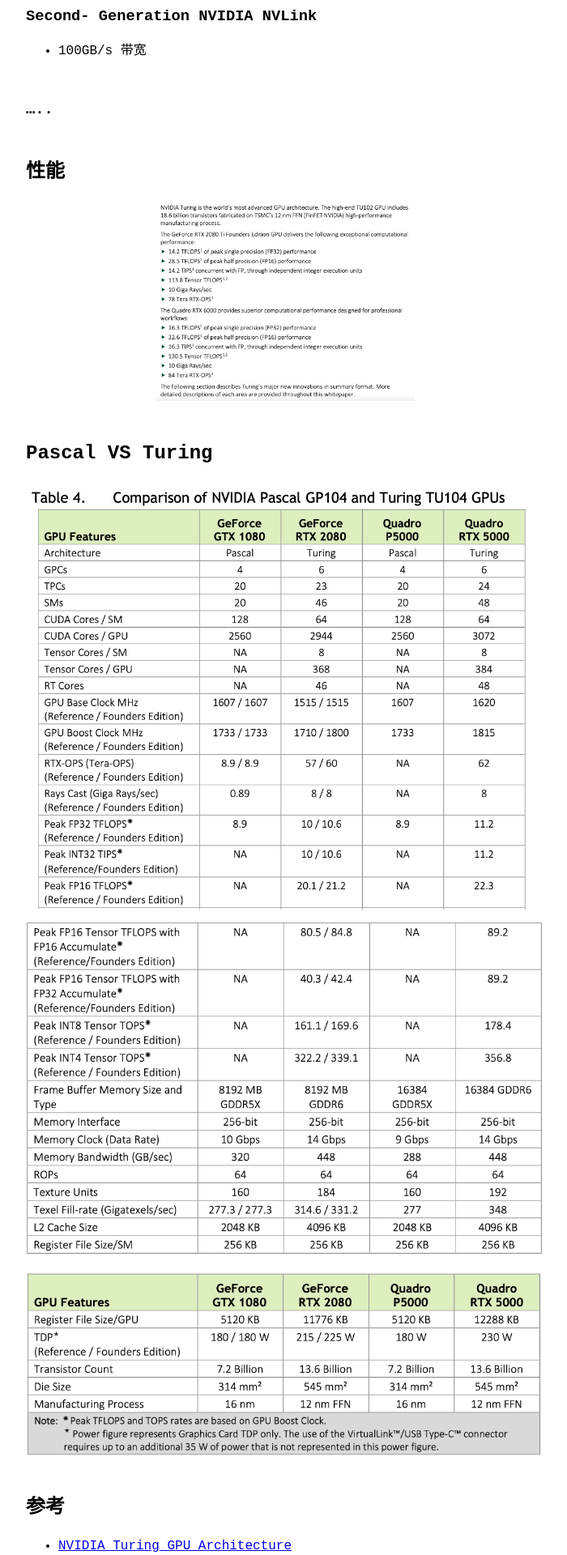
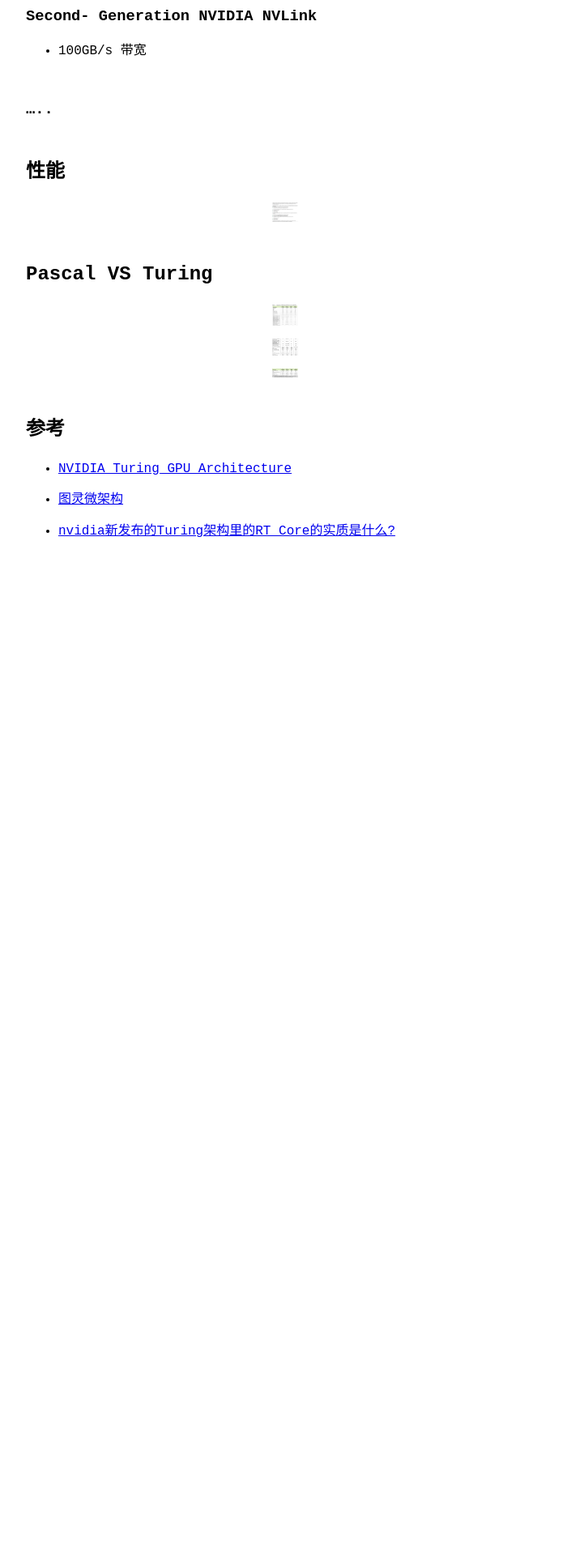
Before and after one commit to Daydream0929/daydream0929.github.io, a Jekyll site: the page built from _posts/2024-01-26-nvidia-turing.md, in a window 1280 px wide. Shown: the part 1050-2970 px from the top of the page at 81% size, without its empty margins (288-988 px from the left). Built offline with Jekyll 4.4.1, drawn with Linux system fonts in a browser that asks for light colours; our own code applies the rules of GitHub Pages for plain Markdown files; after the commit the page ends 1797 px from its top, so only the background shows below that.

Commit message:
update sass

```diff
--- a/_sass/no-style-please.scss
+++ b/_sass/no-style-please.scss
@@ -88,7 +88,7 @@
 }
 
 img {
-  max-width: 100%;
+  max-width: 5%;
   display: block;
   margin: 0 auto;
 }
```
